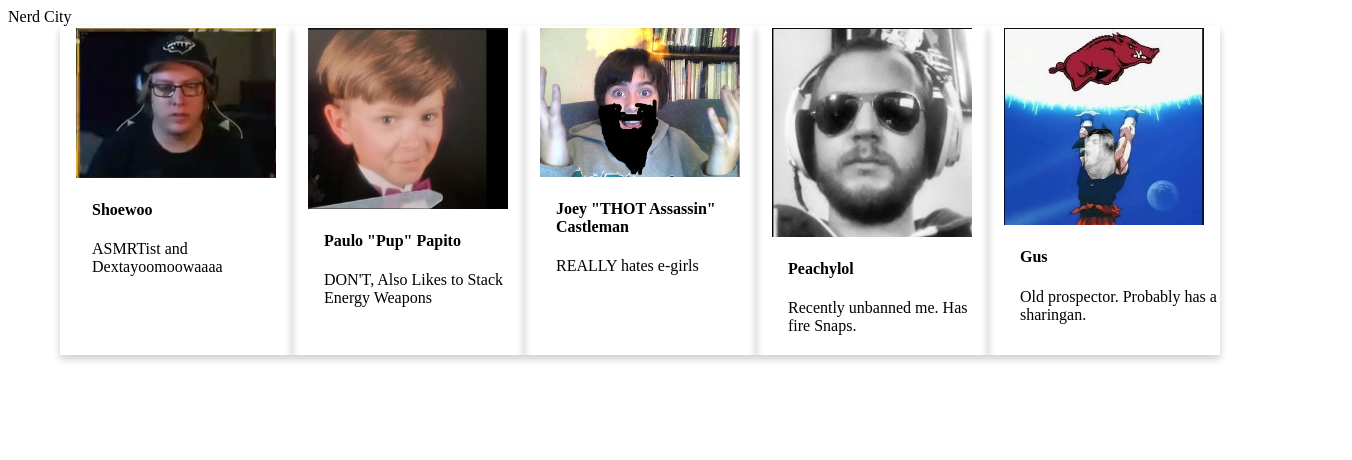
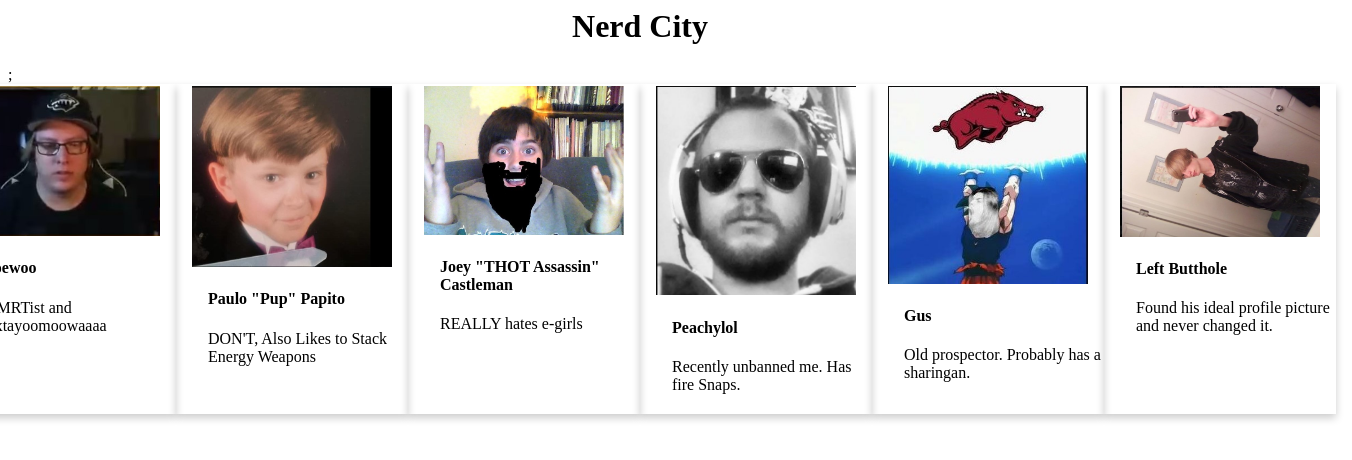
Before and after one commit to NerdCityAdmin/Nerd-City, a plain HTML site: page index.html in a window 1280 px wide. Shown: the whole page, 1352 px wide, since content can reach past the window. Drawn offline with Linux system fonts and the light colour scheme.

Commit message:
Add files via upload

```diff
--- a/index.html
+++ b/index.html
@@ -3,7 +3,7 @@
         Nerd City
     </title>
     <head>
-        Nerd City
+        <h1 class= "flex center">Nerd City</h1>;
     </head>
     <style>
 .card {
@@ -71,6 +71,14 @@ img {
               <div class="container">
                 <h4><b>Gus</b></h4>
                 <p>Old prospector.  Probably has a sharingan.</p>
+                </div>
+              </div>
+              <div class="card container">
+                <img src="kevin.jpg" style="width:100% flex center">
+                <div class="container">
+                  <h4><b>Left Butthole</b></h4>
+                  <p>Found his ideal profile picture and never changed it.</p>
+                </div>
               </div>
       </div>
         </div>
```
Also changed, not shown: kevin.jpg (added).
